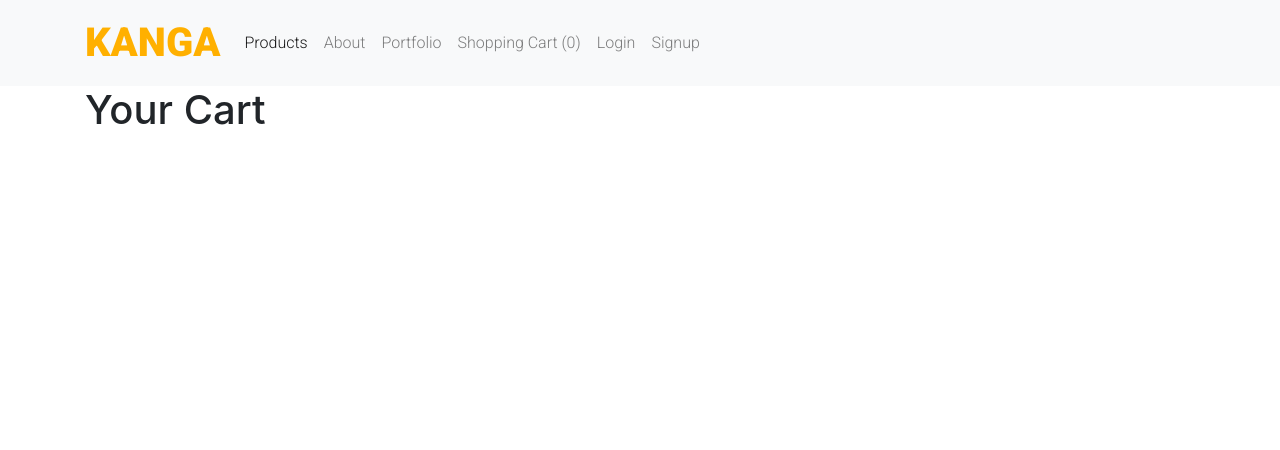
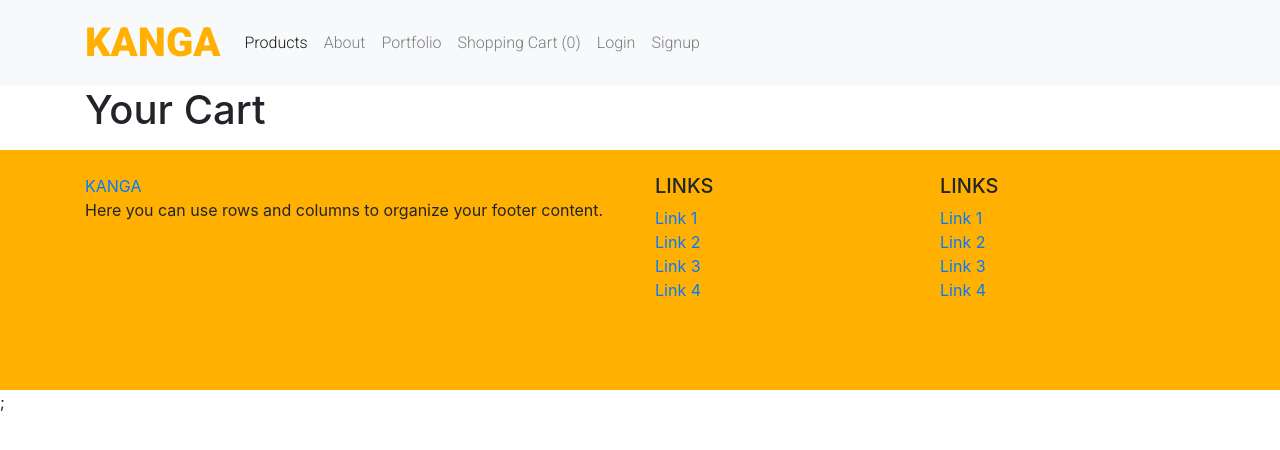
Before and after one commit to darylkangjh/Project-4, a Django app: page /cart/ in a window 1280 px wide. Shown: the top 450 px of the page. Run offline with Django 3.2, Linux system fonts and the light colour scheme; some libraries are stand-ins or nearby versions.

Commit message:
Index styling

```diff
--- a/static/style.css
+++ b/static/style.css
@@ -19,7 +19,7 @@
 .index-title{
     font-family: 'Roboto', sans-serif!important;
     font-weight: 900;
-
+    color: #FFB000!important;
 }
 .index-paragraph{
     font-family: 'Roboto', sans-serif!important;
@@ -33,8 +33,23 @@
 
 }
 
+h4 {
+    font-family: 'Roboto', sans-serif!important;
+    font-weight: 400!important;
+    color: #FFB000!important;
+}
+
 
 /* Shift effect */
 nav.shift ul li a:hover {
   color: #FFB000!important;
 }
+
+.lbox :hover{
+    color: #FFB000!important;
+}
+
+/* Footer Color */
+.bg-footer{
+    background-color:#FFB000!important;
+}
--- a/templates/base.template.html
+++ b/templates/base.template.html
@@ -13,6 +13,7 @@
     <link rel="stylesheet" href="carousel.css">
     <!-- Google font -->
     <link href="https://fonts.googleapis.com/css2?family=Open+Sans&family=Roboto:wght@300;900&display=swap" rel="stylesheet">
+    <!-- Echo lightbox -->
 
 
     <!-- My Own CSS -->
@@ -81,7 +82,79 @@
     {%block content%}{%endblock%}
     </div>
 
+    <footer class="container-fluid bg-footer">
+    <br/>
+    <div class="container">
+        <!-- Grid row -->
+    <div class="row">
 
+      <!-- Grid column -->
+      <div class="col-md-6 mt-md-0 mt-3">
+
+        <!-- Content -->
+        <a class="navbar-brand-white" href="{% url 'index' %}">KANGA</a>
+        <p>Here you can use rows and columns to organize your footer content.</p>
+
+      </div>
+      <!-- Grid column -->
+
+      <hr class="clearfix w-100 d-md-none pb-3">
+
+      <!-- Grid column -->
+      <div class="col-md-3 mb-md-0 mb-3">
+
+        <!-- Links -->
+        <h5 class="text-uppercase">Links</h5>
+
+        <ul class="list-unstyled">
+          <li>
+            <a href="#!">Link 1</a>
+          </li>
+          <li>
+            <a href="#!">Link 2</a>
+          </li>
+          <li>
+            <a href="#!">Link 3</a>
+          </li>
+          <li>
+            <a href="#!">Link 4</a>
+          </li>
+        </ul>
+
+      </div>
+      <!-- Grid column -->
+
+      <!-- Grid column -->
+      <div class="col-md-3 mb-md-0 mb-3">
+
+        <!-- Links -->
+        <h5 class="text-uppercase">Links</h5>
+
+        <ul class="list-unstyled">
+          <li>
+            <a href="#!">Link 1</a>
+          </li>
+          <li>
+            <a href="#!">Link 2</a>
+          </li>
+          <li>
+            <a href="#!">Link 3</a>
+          </li>
+          <li>
+            <a href="#!">Link 4</a>
+          </li>
+        </ul>
+
+      </div>
+      <!-- Grid column -->
+
+    </div>
+    <!-- Grid row -->
+    </div>
+    <br/>
+    <br/>
+    <br/>
+    </footer>
     <!-- Optional JavaScript -->
     <!-- jQuery first, then Popper.js, then Bootstrap JS -->
     <!-- Fontawesome code -->
@@ -89,6 +162,13 @@
     <script src="https://code.jquery.com/jquery-3.5.1.min.js" integrity="sha256-9/aliU8dGd2tb6OSsuzixeV4y/faTqgFtohetphbbj0=" crossorigin="anonymous"></script>
     <script src="https://cdn.jsdelivr.net/npm/popper.js@1.16.0/dist/umd/popper.min.js" integrity="sha384-Q6E9RHvbIyZFJoft+2mJbHaEWldlvI9IOYy5n3zV9zzTtmI3UksdQRVvoxMfooAo" crossorigin="anonymous"></script>
     <script src="https://stackpath.bootstrapcdn.com/bootstrap/4.4.1/js/bootstrap.min.js" integrity="sha384-wfSDF2E50Y2D1uUdj0O3uMBJnjuUD4Ih7YwaYd1iqfktj0Uod8GCExl3Og8ifwB6" crossorigin="anonymous"></script>
+    <script src="https://cdnjs.cloudflare.com/ajax/libs/ekko-lightbox/5.3.0/ekko-lightbox.min.js"></script>
+<!-- EkkoLightbox, thank you!  -->
+    <script>$(document).on('click', '[data-toggle="lightbox"]', function(event) {
+                    event.preventDefault();
+                    $(this).ekkoLightbox();
+                })
+                </script>;
     {%block js %}
     {%endblock%}
   </body>
```
Also changed, not shown: home/templates/home/index.template.html (+29 -0 lines).
